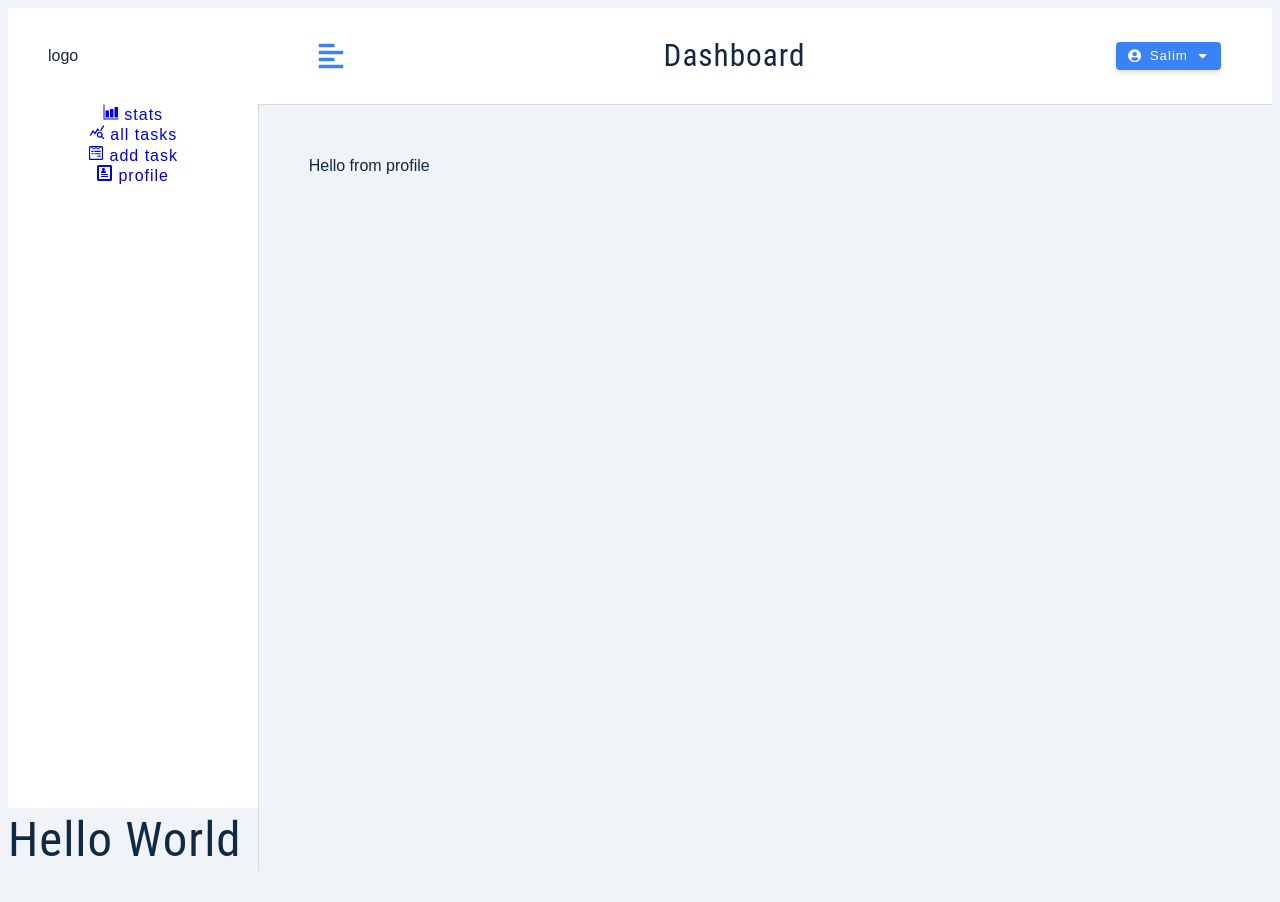
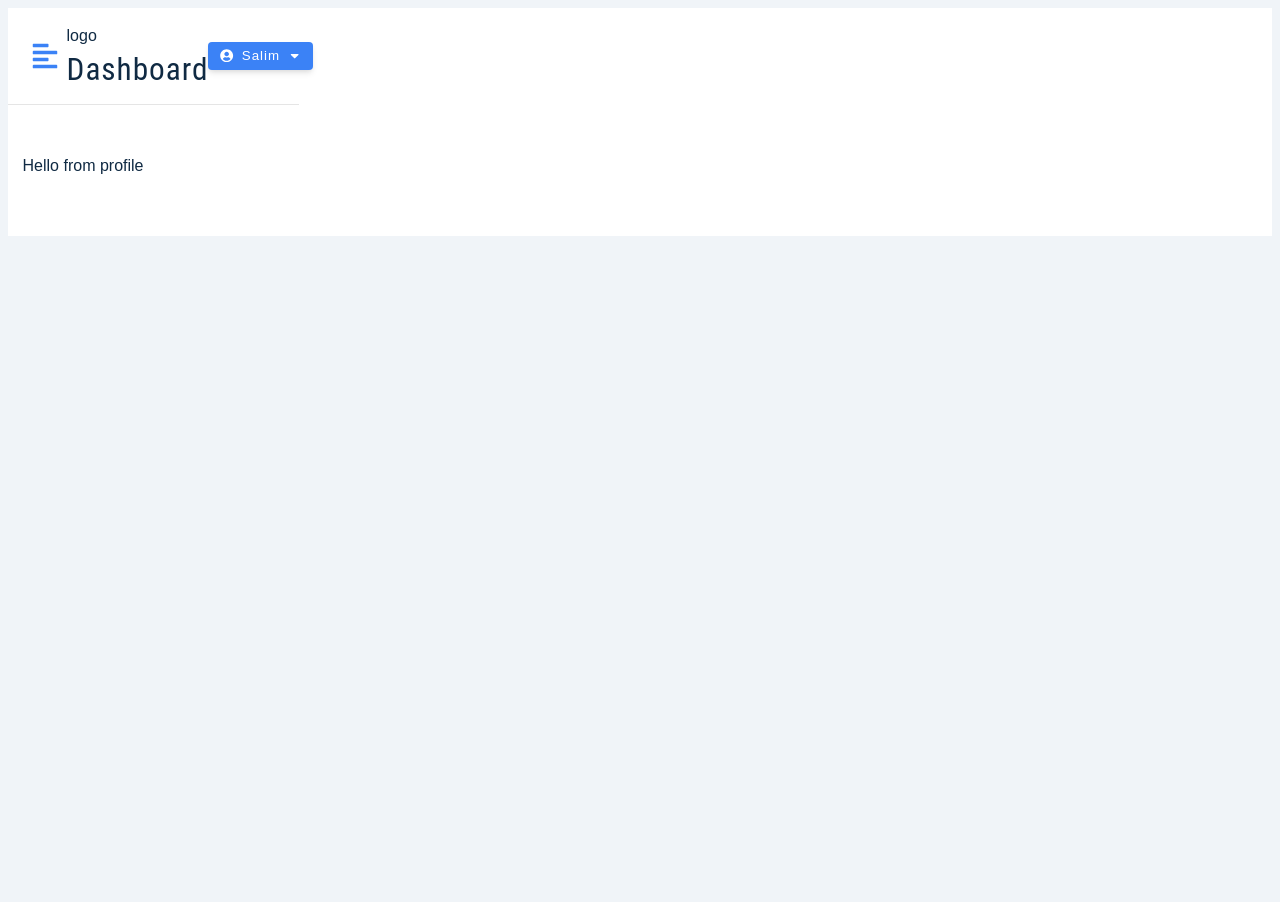
Before and after one commit to Salim255/tasks-manager, a React (Vite) app: page /profile in a window 1280 px wide. After the commit the page ends 800 px from the top, so only its background shows below. Built offline with nearby package versions, Linux system fonts and the light colour scheme.

Commit message:
all is good with small navbar

```diff
--- a/src/features/dashboard/Dashboard.tsx
+++ b/src/features/dashboard/Dashboard.tsx
@@ -1,24 +1,24 @@
 import './_dashboard.scss';
 import { Outlet } from "react-router-dom";
-import { BigSidebar } from "./components/BigSidebar";
 import { Navbar } from "./components/Navbar";
-import { SmallSidebar } from "./components/SmallSidebar";
-import { useSelector } from 'react-redux';
-import type { RootState } from '../../redux/store';
+import { SmallSidebar } from './components/SmallSidebar';
+import { BigSidebar } from './components/BigSidebar';
+
+
+//import { useSelector } from 'react-redux';
+//import type { RootState } from '../../redux/store';
 
 
 export const Dashboard = () => {
-    const { isSideBarIsOpen } = useSelector((store: RootState) => store.dashboard);
+    //const { isSideBarIsOpen } = useSelector((store: RootState) => store.dashboard);
     return(
-       <section>
-            <main className='dashboard'>
-                <div>
-                    <BigSidebar />
-                    <SmallSidebar />
-                </div>
+       <section className='shared-layout'>
+            <main className='shared-layout__dashboard'>
+                <SmallSidebar />
+                <BigSidebar />
                 <div>
                     <Navbar />
-                    <div className='dashboard-page'>
+                    <div className='shared-layout__dashboard-page'>
                         <Outlet />
                     </div>
                 </div>
--- a/src/features/dashboard/_dashboard.scss
+++ b/src/features/dashboard/_dashboard.scss
@@ -1,20 +1,18 @@
-section .dashboard {
+.shared-layout {
+  &__dashboard {
     display: grid;
     grid-template-columns: 1fr;
+    background: var(--white);
+    @media (min-width: 992px) {
+      grid-template-columns: auto 1fr;
     }
-
-section .dashboard-page {
+  }
+  &__dashboard-page {
     width: 90vw;
     margin: 0 auto;
     padding: 2rem 0;
-}
-
     @media (min-width: 992px) {
-  section .dashboard {
-    grid-template-columns: auto 1fr;
-  }
-
-  section .dashboard-page {
       width: 90%;
     }
   }
+}
--- a/src/features/dashboard/components/BigSidebar.tsx
+++ b/src/features/dashboard/components/BigSidebar.tsx
@@ -1,3 +1,4 @@
+
 import "./_big-sidebar.scss";
 import { useDispatch, useSelector } from "react-redux";
 import { NavLinks } from "./NavLinks";
@@ -17,12 +18,12 @@ export const BigSidebar = () => {
         console.log(isSideBarIsOpen)
     }, [isSideBarIsOpen])
     return (
-        <aside className="bg-aside">
+        <aside className={ isSideBarIsOpen ? "bg-aside": "bg-aside show-sidebar" }>
              <div
                 className={
-                isSideBarIsOpen
-                    ? 'bg-aside__sidebar-container '
-                    : 'bg-aside__sidebar-container bg-aside__sidebar-container--show-sidebar'
+                !isSideBarIsOpen
+                    ? 'bg-aside__sidebar-container'
+                    : 'bg-aside__sidebar-container show-sidebar'
                 }
             >
                 <div className='bg-aside__content'>
--- a/src/features/dashboard/components/NavLinks.tsx
+++ b/src/features/dashboard/components/NavLinks.tsx
@@ -1,4 +1,4 @@
-import './_nav-links.scss';
+//import './_nav-links.scss';
 
 import { NavLink } from "react-router-dom";
 import { links } from "../../../shared/utils/links";
@@ -15,7 +15,7 @@ export const NavLinks = ({ toggleSidebar }: { toggleSidebar: () => void}) => {
                     key={id}
                     to={path}
                     className={({isActive}) => {
-                        return isActive ? 'nav-links__nav-link  nav-links__nav-link--active': 'nav-links__nav-link '
+                        return isActive ? 'nav-link  active': 'nav-link '
                     }}
                     >
                         <span className='icon'>  { icon } </span>
--- a/src/features/dashboard/components/Navbar.tsx
+++ b/src/features/dashboard/components/Navbar.tsx
@@ -8,19 +8,20 @@ export const Navbar = () => {
     const [showLogout, setShowLogout] = useState(false);
     const { dashboard } = useSelector((store) => store);
     const dispatch = useDispatch();
-    function onShowNavLinks () {
+    function toggle () {
       dispatch(updateSidebarOpenState())
     }
     useEffect(() => {
         console.log(dashboard);
     }, [dashboard])
     return (
-      <nav>
-        <div className='nav-center'>
-        <button type='button' className='toggle-btn' onClick={onShowNavLinks}>
+      <nav className='navbar'>
+        <div className='navbar__nav-center'>
+            <button type='button' className='toggle-btn' onClick={toggle}>
                 <FaAlignLeft />
             </button>
             <div>
+                logo
                 <h3 className='logo-text'>dashboard</h3>
             </div>
             <div className='btn-container'>
@@ -30,7 +31,8 @@ export const Navbar = () => {
                     onClick={() => setShowLogout(!showLogout)}
                 >
                     <FaUserCircle />
-            salim
+                    {/* {user?.name} */}
+                    Salim
                     <FaCaretDown />
                 </button>
                 <div className={showLogout ? 'dropdown show-dropdown' : 'dropdown'}>
--- a/src/features/dashboard/components/SmallSidebar.tsx
+++ b/src/features/dashboard/components/SmallSidebar.tsx
@@ -15,13 +15,13 @@ export const SmallSidebar = () => {
     console.log(isSideBarIsOpen);
     return (
       <aside className='sm-aside'>
-        <div className={isSideBarIsOpen ? 'sm-aside__sidebar-container sm-aside__sidebar-container--show-sidebar' : 'sm-aside__sidebar-container'}>
+            <div className='sm-aside__sidebar-container  sm-aside--show-sidebar' >
                 <div className="sm-aside__content">
                     <button type="button" className="close-btn" onClick={toggle}>
                         <FaTimes />
                     </button>
 
-            <header>logo</header>
+                    <header>logo from samll sidebar</header>
 
                     <NavLinks toggleSidebar={toggle} />
                 </div>
--- a/src/features/dashboard/components/_big-sidebar.scss
+++ b/src/features/dashboard/components/_big-sidebar.scss
@@ -1,28 +1,84 @@
+/* Hide the mobile overlay sidebar on desktop */
+
 .bg-aside {
+    @media (min-width: 992px) {
       display: none;
-    @media (min-width: 992px) {
-        display: block;
-        box-shadow: 1px 0px 0px 0px rgba(0, 0, 0, 0.1);
+    }
+
   &__sidebar-container {
-            background: var(--white);
-            min-height: 100vh;
-            height: 100%;
-            width: 250px;
-            margin-left: -250px;
+        position: fixed;
+        inset: 0;
+        background: rgba(0, 0, 0, 0.7);
+        display: flex;
+        justify-content: center;
+        align-items: center;
+        z-index: -1;
+        opacity: 0;
         transition: var(--transition);
         &--show-sidebar {
-                margin-left: 0;
+            z-index: 99;
+            opacity: 1;
         }
    }
     &__content {
-            position: sticky;
-            top: 0;
-            header {
-                height: 6rem;
+        background: var(--white);
+        width: var(--fluid-width);
+        height: 95vh;
+        border-radius: var(--borderRadius);
+        padding: 4rem 2rem;
+        position: relative;
         display: flex;
         align-items: center;
-                padding-left: 2.5rem;
+        flex-direction: column;
+    }
+
+    .close-btn {
+        position: absolute;
+        top: 10px;
+        left: 10px;
+        background: transparent;
+        border-color: transparent;
+        font-size: 2rem;
+        color: var(--red-dark);
+        cursor: pointer;
+    }
+
+    .nav-links {
+        padding-top: 2rem;
+        display: flex;
+        flex-direction: column;
+    }
+
+    .nav-link {
+        display: flex;
+        align-items: center;
+        color: var(--grey-500);
+        padding: 1rem 0;
+        text-transform: capitalize;
+        transition: var(--transition);
+    }
+
+    .nav-link:hover {
+        color: var(--grey-900);
+    }
+
+    .nav-link:hover .icon {
+        color: var(--primary-500);
+    }
+
+   .icon {
+        font-size: 1.5rem;
+        margin-right: 1rem;
+        display: grid;
+        place-items: center;
+        transition: var(--transition);
+    }
+
+    .active {
+        color: var(--grey-900);
+    }
+
+    .active .icon {
+        color: var(--primary-500);
     }
 }
-    }
-}
--- a/src/features/dashboard/components/_nav-links.scss
+++ b/src/features/dashboard/components/_nav-links.scss
@@ -1,7 +1,35 @@
 .nav-links {
-    display: flex;
-    flex-direction: column;
-    justify-content: center;
-    justify-items: center;
-    align-items: center;
-}
+      padding-top: 2rem;
+      display: flex;
+      flex-direction: column;
+    }
+    .nav-link {
+      display: flex;
+      align-items: center;
+      color: var(--grey-500);
+      padding: 1rem 0;
+      padding-left: 2.5rem;
+      text-transform: capitalize;
+      transition: var(--transition);
+    }
+    .nav-link:hover {
+      background: var(--grey-50);
+      padding-left: 3rem;
+      color: var(--grey-900);
+    }
+    .nav-link:hover .icon {
+      color: var(--primary-500);
+    }
+    .icon {
+      font-size: 1.5rem;
+      margin-right: 1rem;
+      display: grid;
+      place-items: center;
+      transition: var(--transition);
+    }
+    .active {
+      color: var(--grey-900);
+    }
+    .active .icon {
+      color: var(--primary-500);
+    }
--- a/src/features/dashboard/components/_navbar.scss
+++ b/src/features/dashboard/components/_navbar.scss
@@ -1,27 +1,24 @@
 /* same as Wrapper itself */
-nav {
+.navbar {
   height: var(--nav-height);
   display: flex;
   align-items: center;
   justify-content: center;
   box-shadow: 0 1px 0px 0px rgba(0, 0, 0, 0.1);
   background: var(--white);
+  &__nav-center {
+    display: flex;
+    width: 90vw;
+    align-items: center;
+    justify-content: space-between;
   }
-
-nav .logo {
+  .logo {
     display: flex;
     align-items: center;
     width: 100px;
   }
 
-nav .nav-center {
-  display: flex;
-  width: 90vw;
-  align-items: center;
-  justify-content: space-between;
-}
-
-nav .toggle-btn {
+  .toggle-btn {
     background: transparent;
     border-color: transparent;
     font-size: 1.75rem;
@@ -30,12 +27,10 @@ nav .toggle-btn {
     display: flex;
     align-items: center;
   }
-
-nav .btn-container {
+  .btn-container {
     position: relative;
   }
-
-nav .btn {
+  .btn {
     display: flex;
     align-items: center;
     justify-content: center;
@@ -43,8 +38,7 @@ nav .btn {
     position: relative;
     box-shadow: var(--shadow-2);
   }
-
-nav .dropdown {
+  .dropdown {
     position: absolute;
     top: 40px;
     left: 0;
@@ -56,12 +50,11 @@ nav .dropdown {
     visibility: hidden;
     border-radius: var(--borderRadius);
   }
-
-nav .show-dropdown {
+  .show-dropdown {
     visibility: visible;
    }
 
-nav .dropdown-btn {
+   .dropdown-btn {
         background: transparent;
         border-color: transparent;
         color: var(--primary-500);
@@ -69,28 +62,28 @@ nav .dropdown-btn {
         text-transform: capitalize;
         cursor: pointer;
     }
-
-nav .logo-text {
+    .logo-text {
         display: none;
         margin: 0;
     }
+}
+
+
 
 /* ✅ correct media query equivalent */
 @media (min-width: 992px) {
-  nav {
+  .navbar {
     position: sticky;
     top: 0;
-  }
-
-  nav .nav-center {
+    &__nav-center {
         width: 90%;
     }
-
-  nav .logo {
+    .logo {
         display: none;
     }
 
-  nav .logo-text {
+    .logo-text {
         display: block;
     }
   }
+}
```
Also changed, not shown: src/features/dashboard/components/_smallSideBar.scss (+3 -14 lines). Lines whose indentation alone changed are shown as unchanged.
